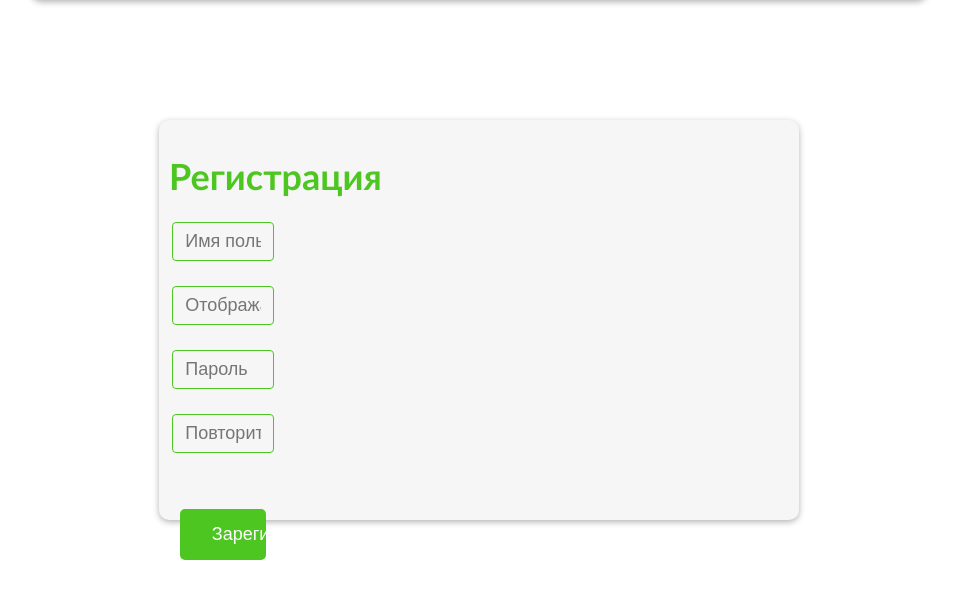
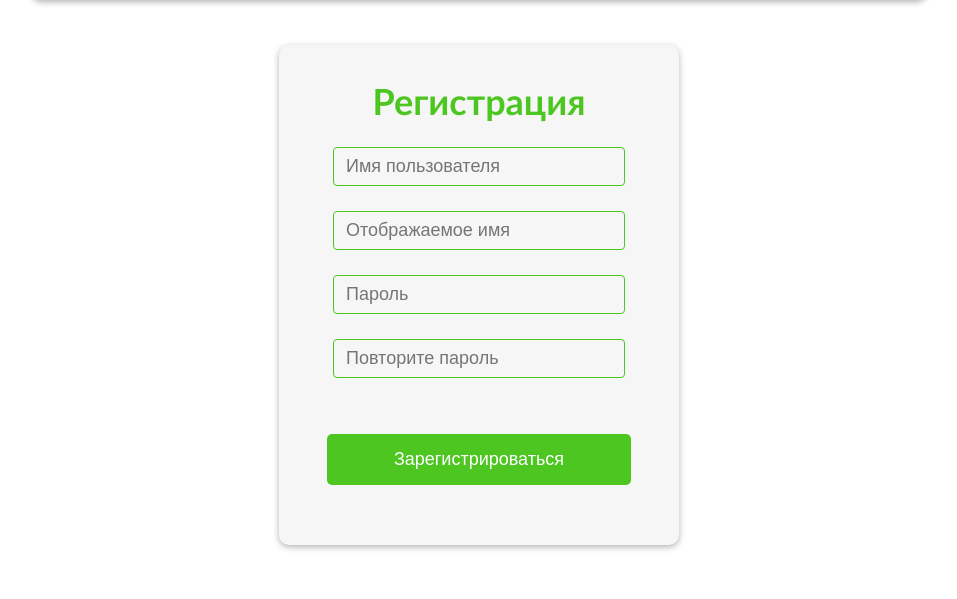
Before and after one commit to Whiox/websocket-project, a Django app: page /auth/register/ in a window 1280 px wide. Shown: the part 80-679 px from the top of the page, without its empty margins (161-1118 px from the left). Run offline with Django 5.2, Linux system fonts and the light colour scheme.

Commit message:
Update forms styles

```diff
--- a/authentication/templates/login.html
+++ b/authentication/templates/login.html
@@ -21,7 +21,7 @@
     </div>
 
     <style>
-        .main-content {
+        main {
             width: 20%;
         }
     </style>
--- a/authentication/templates/register.html
+++ b/authentication/templates/register.html
@@ -21,8 +21,9 @@
     </div>
 
     <style>
-        .main-content {
-            width: 20%;
+        main {
+            width: 400px;
+            height: 500px;
         }
     </style>
 {% endblock content %}
```
